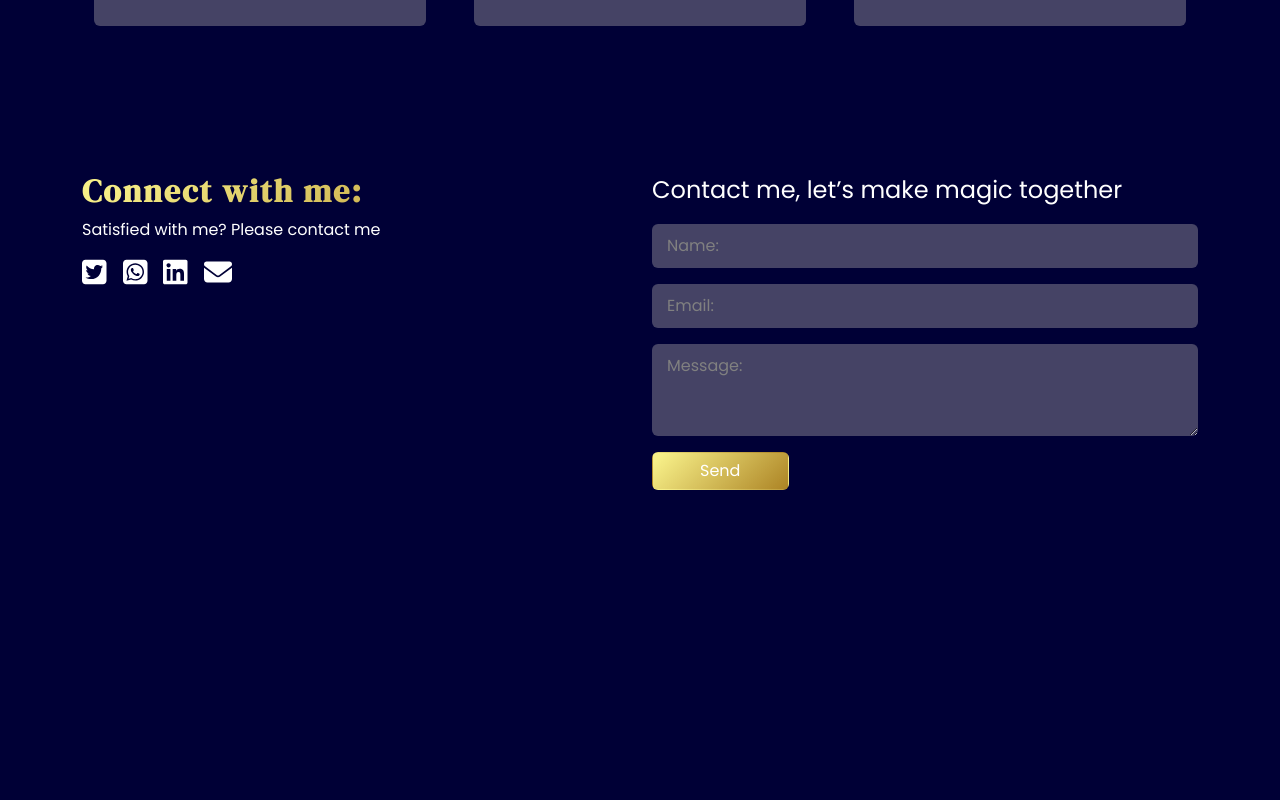
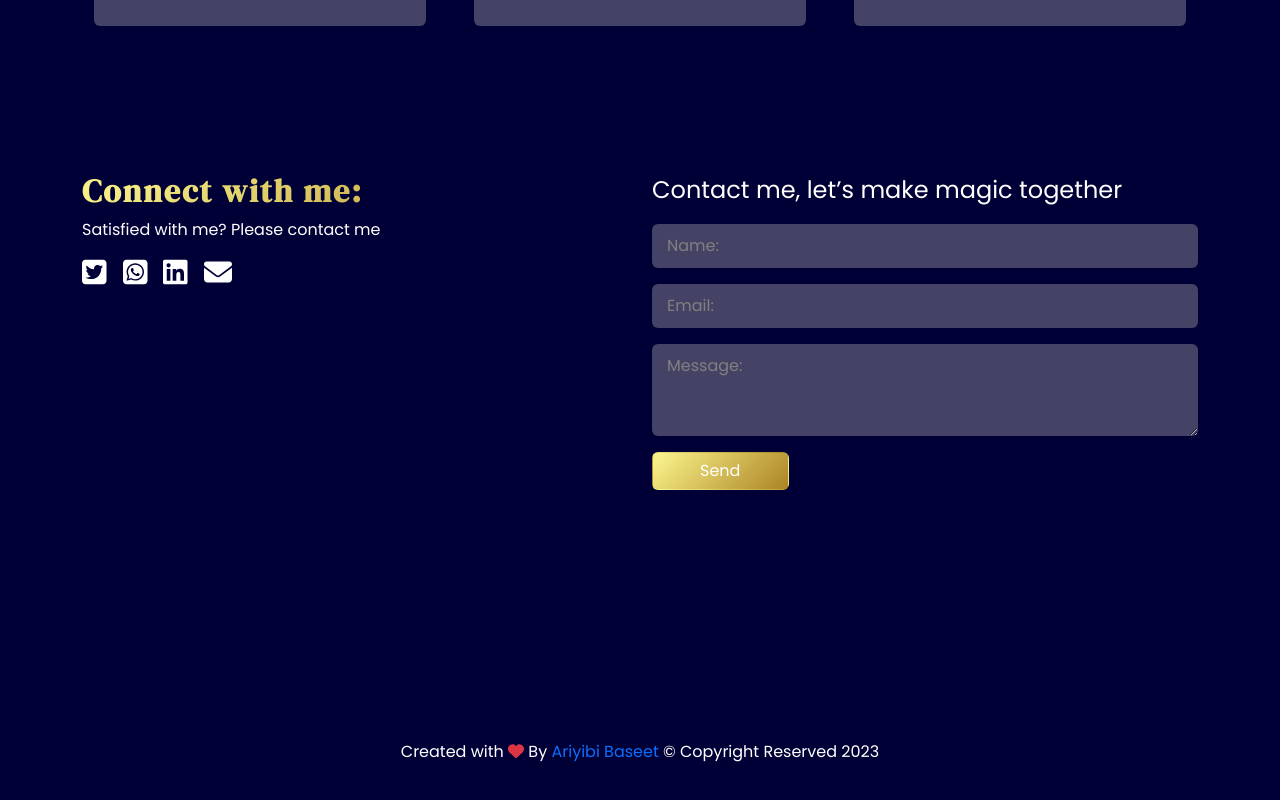
Before and after one commit to Ariyibi-Baseet/ariyibi.baseet, a Vue app: page / in a window 1280 px wide. Shown: the part 2228-3028 px from the top of the page. Before the commit the page ends 2960 px from the top, so only its background shows below. Built offline with nearby package versions, Linux system fonts and the light colour scheme.

Commit message:
done with the footer

```diff
--- a/src/components/Footer.vue
+++ b/src/components/Footer.vue
@@ -1,13 +1,21 @@
 <template>
-<div></div>
+  <footer id="footer" class="mb-3 p-2">
+    <div class="container">
+      <p class="text-center text-white">
+        Created with <font-awesome-icon icon="fa-solid fa-heart" class="text-danger" /> By
+        <a href="mailto:ariyibi.baseet@gmail.com" class="text-decoration-none"
+          >Ariyibi Baseet</a
+        >
+        &copy; Copyright Reserved <span>2023</span>
+      </p>
+    </div>
+  </footer>
 </template>
 
 <script>
 export default {
-    name : "FooterArea"
-}
+  name: "FooterArea",
+};
 </script>
 
-<style scoped>
-
-</style>
+<style scoped></style>
--- a/src/main.js
+++ b/src/main.js
@@ -4,8 +4,8 @@ import router from './router'
 import store from './store'
 import {library} from "@fortawesome/fontawesome-svg-core"
 import { faHtml5, faCss3, faJs, faVuejs, faBootstrap, faGitAlt, faGithub, faLaravel, faTwitterSquare, faLinkedin, faWhatsappSquare } from '@fortawesome/free-brands-svg-icons'
-import { faShare, faEnvelope } from '@fortawesome/free-solid-svg-icons'
+import { faShare, faEnvelope, faHeart } from '@fortawesome/free-solid-svg-icons'
 import { FontAwesomeIcon } from '@fortawesome/vue-fontawesome'
-library.add(faHtml5, faCss3, faJs, faVuejs, faBootstrap, faGitAlt, faGithub, faLaravel, faShare, faTwitterSquare, faLinkedin, faWhatsappSquare, faEnvelope)
+library.add(faHtml5, faCss3, faJs, faVuejs, faBootstrap, faGitAlt, faGithub, faLaravel, faShare, faTwitterSquare, faLinkedin, faWhatsappSquare, faEnvelope, faHeart)
 
 createApp(App).use(store).use(router).component('font-awesome-icon', FontAwesomeIcon).mount('#app')
```
